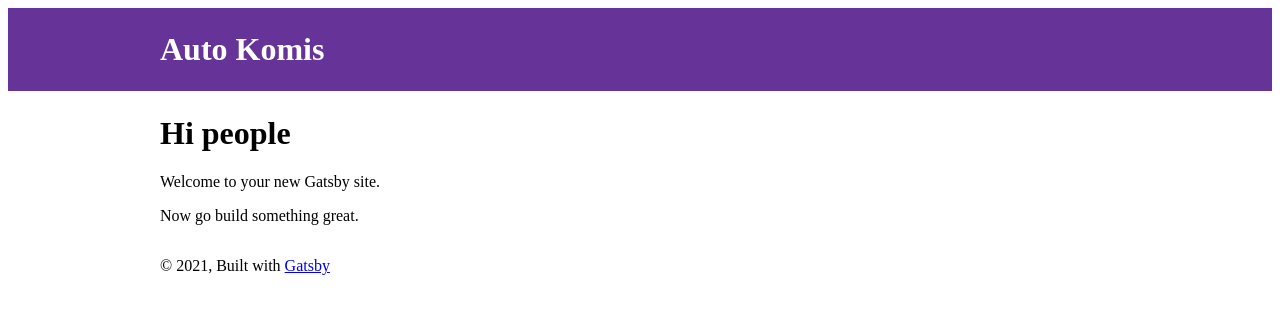
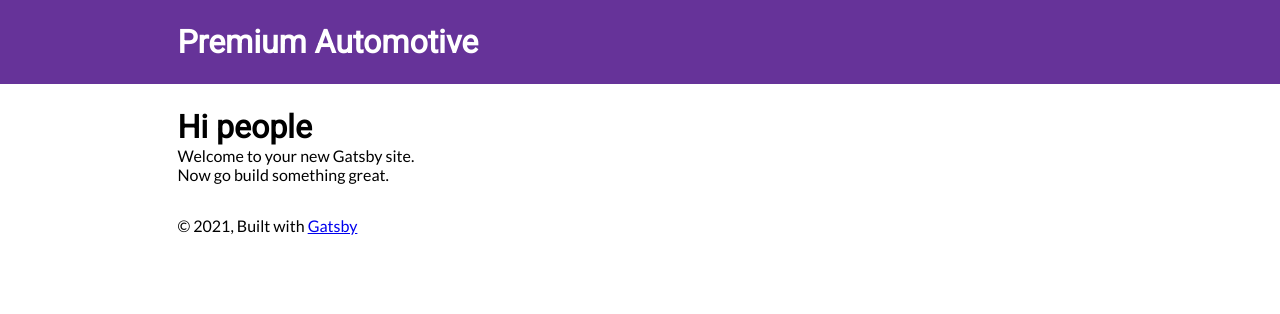
Before and after one commit to rekeye/car-dealership, a Gatsby site: page / in a window 1280 px wide. Built offline with nearby package versions, Linux system fonts and the light colour scheme; Gatsby itself is replaced by a stand-in of ours.

Commit message:
adding placeholder logo png and svg linking in gatsby-config.js, creating styles folder with style that is used on the whole site linking in layout.js

```diff
--- a/gatsby-config.js
+++ b/gatsby-config.js
@@ -1,6 +1,6 @@
 module.exports = {
   siteMetadata: {
-    title: `Auto Komis`,
+    title: `Premium Automotive`,
     description: `Cillum laboris exercitation eu labore eu duis reprehenderit elit officia cillum reprehenderit.`,
     author: `@rekeye`,
   },
@@ -19,13 +19,13 @@ module.exports = {
     {
       resolve: `gatsby-plugin-manifest`,
       options: {
-        name: `car-dealership`,
-        short_name: `car-dealer`,
+        name: `Premium Automotive`,
+        short_name: `Premium Auto`,
         start_url: `/`,
         background_color: `#663399`,
         theme_color: `#663399`,
         display: `minimal-ui`,
-        icon: `src/images/gatsby-icon.png`, // This path is relative to the root of the site.
+        icon: `src/images/car-dealer-logo.png`,
       },
     },
     `gatsby-plugin-gatsby-cloud`,
--- a/src/components/layout.js
+++ b/src/components/layout.js
@@ -3,6 +3,8 @@ import PropTypes from "prop-types"
 import { useStaticQuery, graphql } from "gatsby"
 
 import Header from "./header"
+
+import "../styles/main.css"
 
 const Layout = ({ children }) => {
   const data = useStaticQuery(graphql`
--- a/src/pages/index.js
+++ b/src/pages/index.js
@@ -5,7 +5,7 @@ import Seo from "../components/seo"
 
 const IndexPage = () => (
   <Layout>
-    <Seo title="Home" />
+    <Seo title="Strona główna" />
     <h1>Hi people</h1>
     <p>Welcome to your new Gatsby site.</p>
     <p>Now go build something great.</p>
--- /dev/null
+++ b/src/styles/main.scss
@@ -0,0 +1,12 @@
+@import url('https://fonts.googleapis.com/css2?family=Lato&family=Roboto:wght@100;300;400&display=swap');
+
+* {
+    box-sizing: border-box;
+    margin: 0;
+}
+body {
+    font-family: 'Lato', sans-serif;
+}
+h1, h2, h3, h4, h5, h6 {
+    font-family: 'Roboto', sans-serif;
+}
```
Also changed, not shown: src/images/car-dealer-logo.png (added), src/images/car-dealer-logo.svg (added), src/styles/main.css (added), 1 other file.
